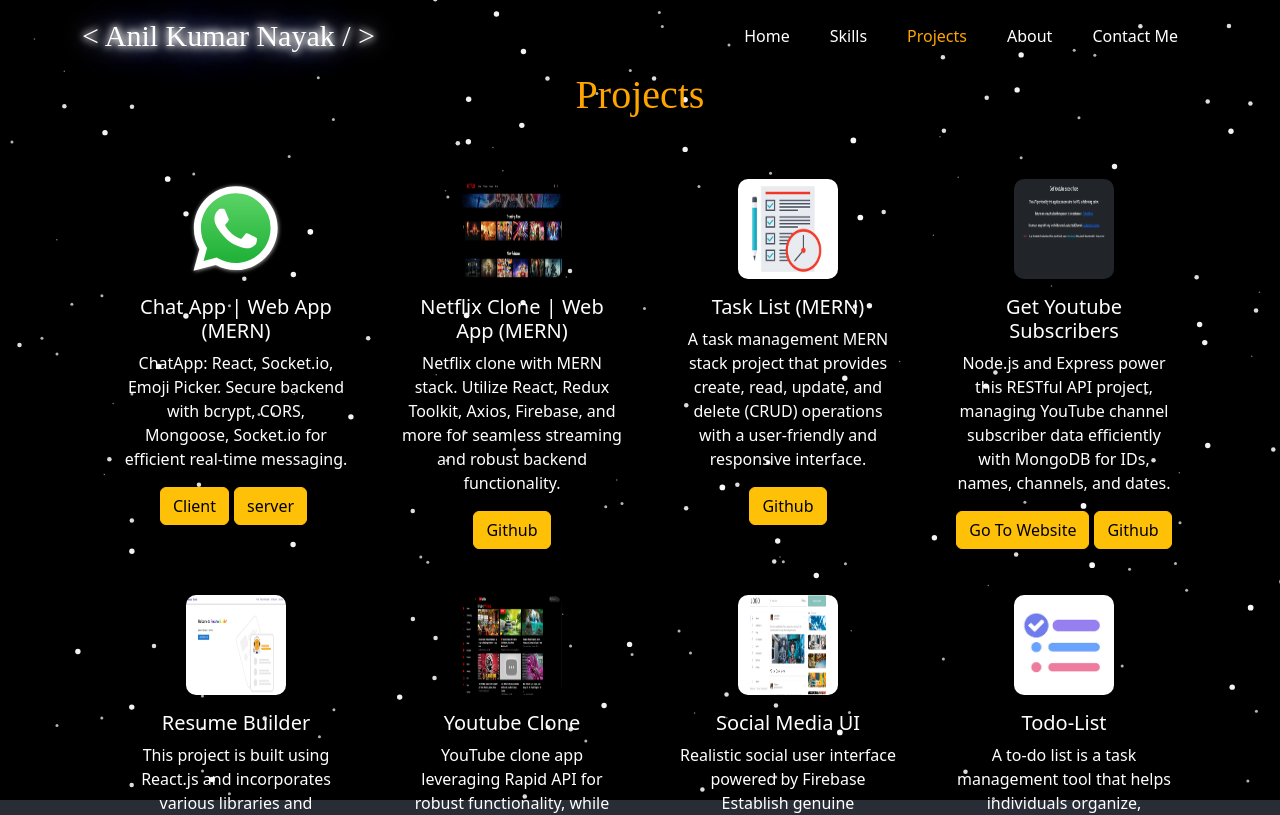
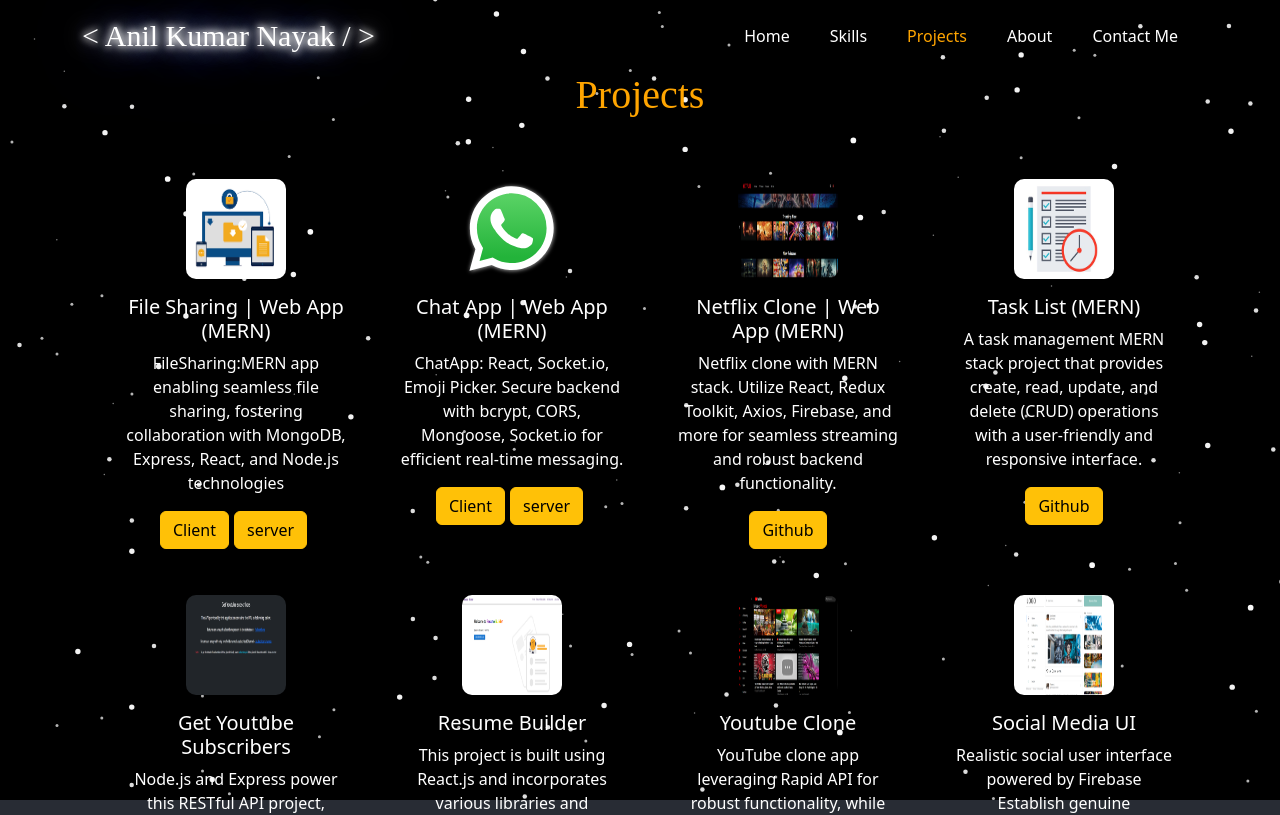
Before and after one commit to anil639/portfolio, a React (Create React App) app: page /portfolio/project in a window 1280 px wide. Shown: the top 815 px of the page. Built offline with nearby package versions, Linux system fonts and the light colour scheme.

Commit message:
Project added

```diff
--- a/src/components/Projects/ProjectData.js
+++ b/src/components/Projects/ProjectData.js
@@ -6,7 +6,17 @@
 import YoutubeClone from "./Images/YoutubeClone.png";
 import netflixClone from "./Images/netflixClone.png";
 import chatApp from "./Images/wp svg.svg";
+import File_Sharing from "./Images/File_Sharing.png";
 const ProjectData = [
+  {
+    image: File_Sharing,
+    title: "File Sharing | Web App (MERN)",
+    description:
+      "FileSharing:MERN app enabling seamless file sharing, fostering collaboration with MongoDB, Express, React, and Node.js technologies",
+    site_link: "",
+    client_link: "https://github.com/anil639/file_sharing_client",
+    server_link: "https://github.com/anil639/file_sharing_server",
+  },
   {
     image: chatApp,
     title: "Chat App | Web App (MERN)",
--- a/src/components/home/Home.js
+++ b/src/components/home/Home.js
@@ -6,7 +6,7 @@
 import Col from "react-bootstrap/Col";
 import Button from "react-bootstrap/Button";
 import { FaHandPointRight } from "react-icons/fa";
-import pdf from "./Anil kumar Nayak.pdf";
+import pdf from "./Anil Kumar Nayak.pdf";
 
 const Home = () => {
   return (
@@ -21,7 +21,7 @@
               technical systems to create impact.
             </h3>
             <SocialMedia />
-            <a href={pdf} id="pdf_link1">
+            <a href={pdf} target="_blank" id="pdf_link1">
               <Button className="cv_btm">Download Resume</Button>
             </a>
           </Col>
```
Also changed, not shown: src/components/Projects/Images/File_Sharing.png (added), 1 other file (tests, documents, lock files or other folders).
